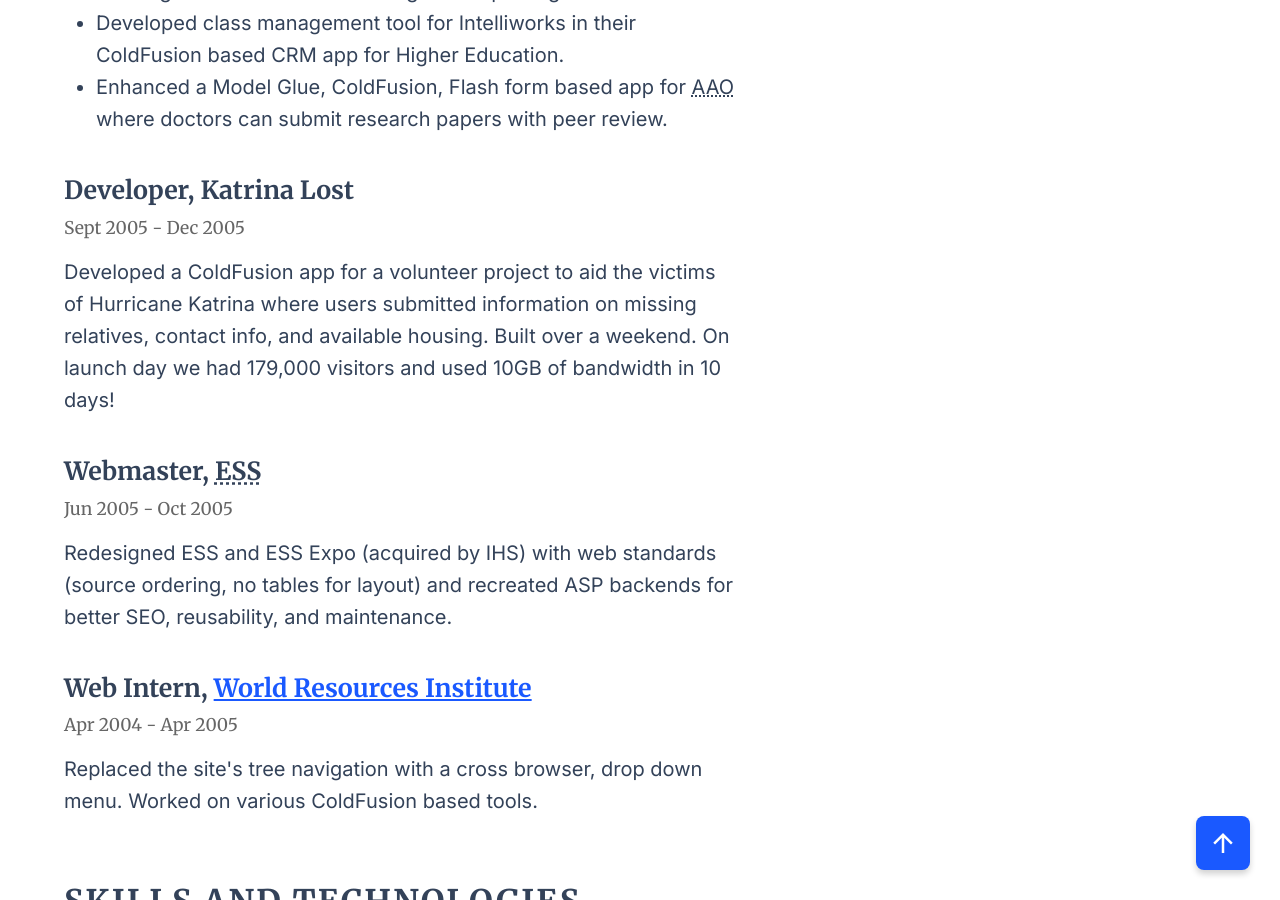
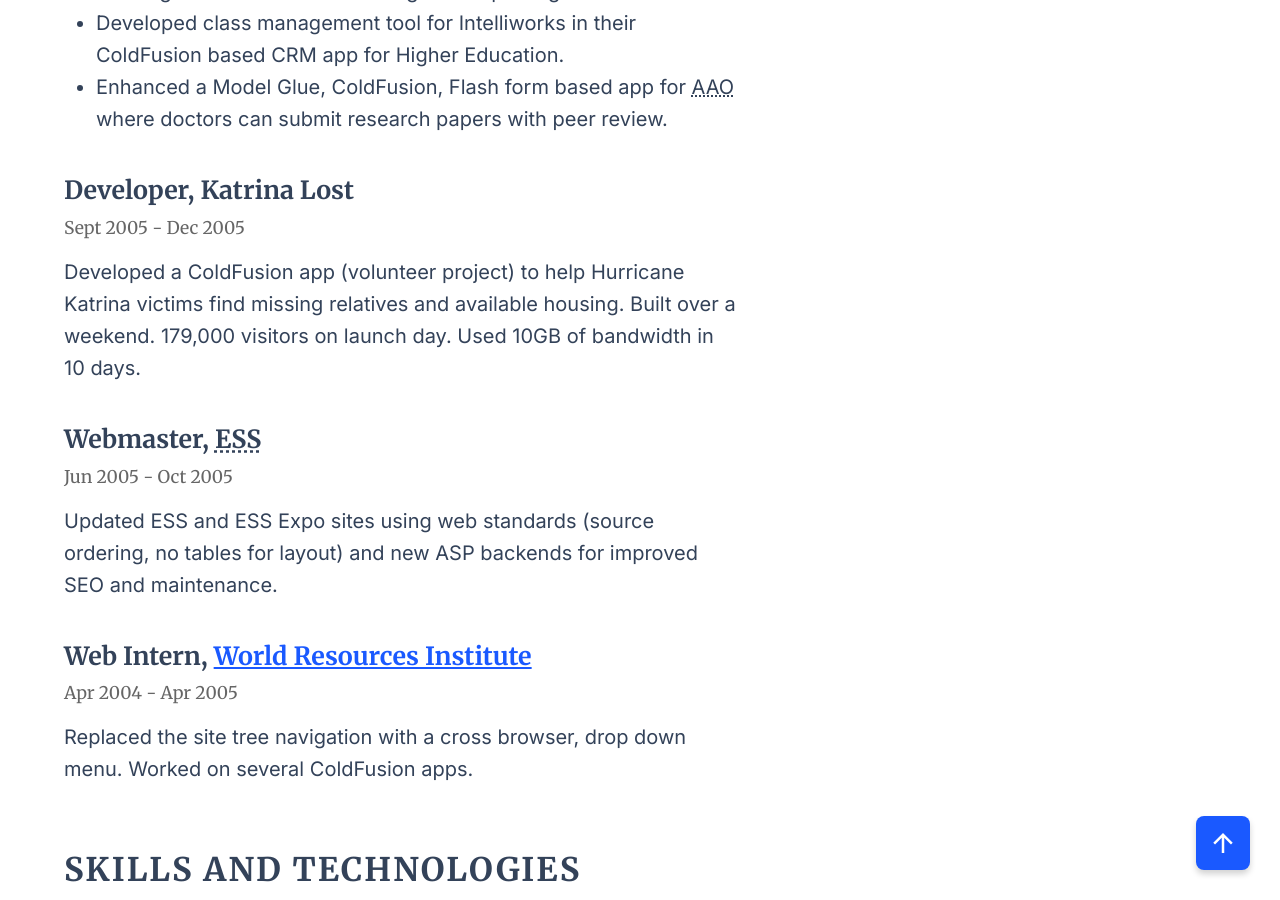
Before and after one commit to javierjulio/javierjulio.github.io, a Jekyll site: the page built from resume.html, in a window 1280 px wide and 900 px high, scrolled down 2547 px. Built offline with Jekyll 4.4.1, drawn with Linux system fonts in a browser that asks for light colours.

Commit message:
Succinct text updates

```diff
--- a/resume.html
+++ b/resume.html
@@ -57,15 +57,15 @@ permalink: /resume/
 
 <h3 class="job-title">Developer, Katrina Lost</h3>
 <p class="job-date">Sept 2005 - Dec 2005</p>
-<p>Developed a ColdFusion app for a volunteer project to aid the victims of Hurricane Katrina where users submitted information on missing relatives, contact info, and available housing. Built over a weekend. On launch day we had 179,000 visitors and used 10GB of bandwidth in 10 days!</p>
+<p>Developed a ColdFusion app (volunteer project) to help Hurricane Katrina victims find missing relatives and available housing. Built over a weekend. 179,000 visitors on launch day. Used 10GB of bandwidth in 10 days.</p>
 
 <h3 class="job-title">Webmaster, <abbr title="Environmental Support Solutions">ESS</abbr></h3>
 <p class="job-date">Jun 2005 - Oct 2005</p>
-<p>Redesigned ESS and ESS Expo (acquired by IHS) with web standards (source ordering, no tables for layout) and recreated ASP backends for better SEO, reusability, and maintenance.</p>
+<p>Updated ESS and ESS Expo sites using web standards (source ordering, no tables for layout) and new ASP backends for improved SEO and maintenance.</p>
 
 <h3 class="job-title">Web Intern, <a href="https://www.wri.org/">World Resources Institute</a></h3>
 <p class="job-date">Apr 2004 - Apr 2005</p>
-<p>Replaced the site's tree navigation with a cross browser, drop down menu. Worked on various ColdFusion based tools.</p>
+<p>Replaced the site tree navigation with a cross browser, drop down menu. Worked on several ColdFusion apps.</p>
 
 <h2 class="resume-section-heading">Skills and Technologies</h2>
 
```
